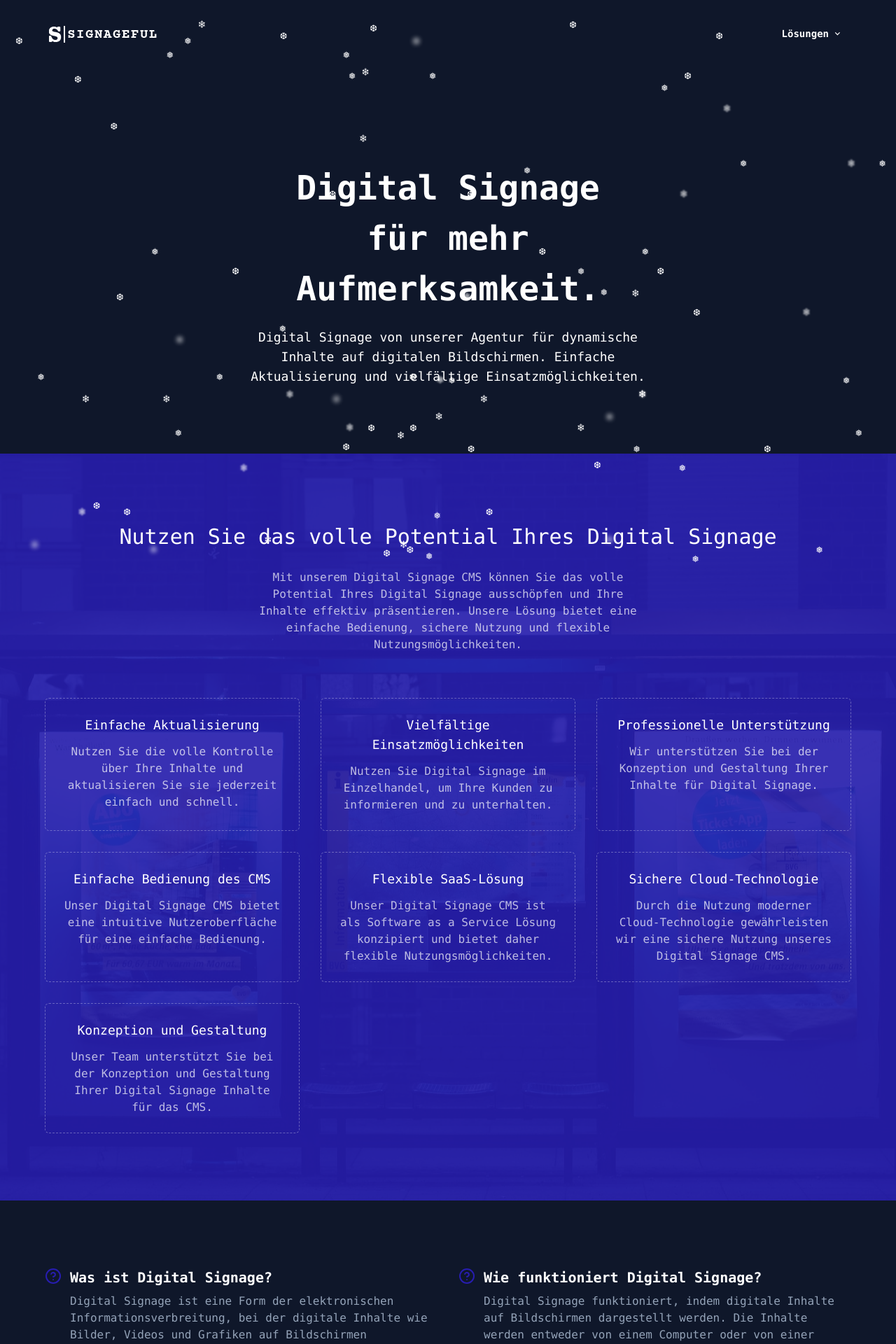
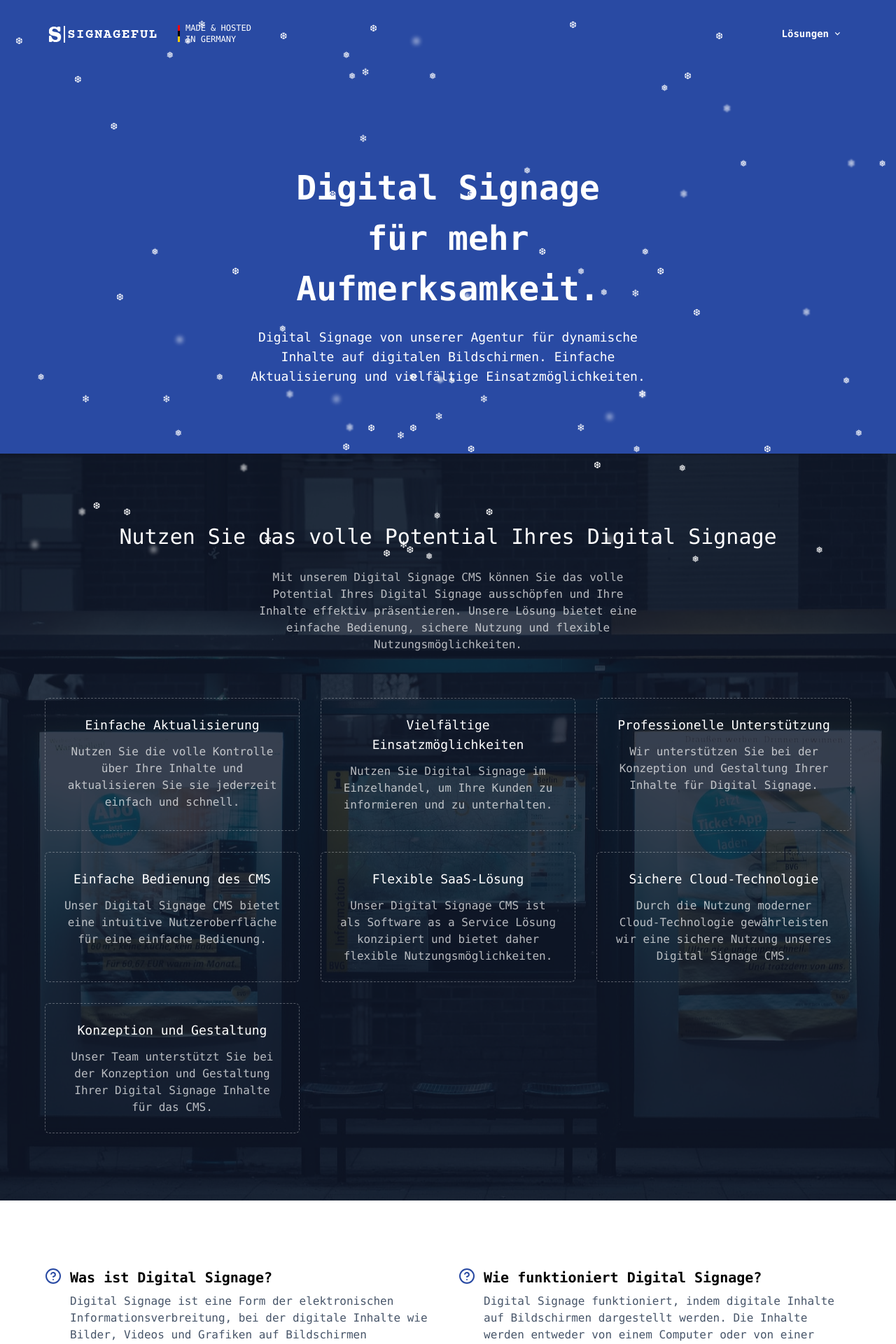
Before and after one commit to signageful/web-svelte, a SvelteKit app: page / in a window 1280 px wide. Shown: the top 1920 px of the page at 70% size. Built offline with nearby package versions, Linux system fonts and the light colour scheme.

Commit message:
feat: adjust color changes

```diff
--- a/src/components/Menu.svelte
+++ b/src/components/Menu.svelte
@@ -33,11 +33,25 @@ import type { MenuItem } from './menu.types';
     }
 </script>
 <svelte:window on:scroll={handleScroll} />
-<nav bind:this={navRef}  id="top-nav" class="print:hidden w-full px-4 z-50 at-top">
+<nav bind:this={navRef}  id="top-nav" class="print:hidden w-full px-4 z-50 at-top bg-primary-600">
     <div class="max-w-6xl 2xl:max-w-8xl flex items-center justify-between mx-auto print:hidden relative">
-        <a id="logo" class="logo" href="/">
-            <Logo />
-        </a>
+        <div class="flex flex-row">
+            <a id="logo" class="logo" href="/">
+                <Logo />
+            </a>
+            <div class="ml-1 flex flex-row items-center">
+                <div class="h-[24px] w-[3px]">
+                    <span class="bg-[#FF0000] h-1/3 w-full block" />
+                    <span class="bg-black  h-1/3 w-full block" />
+                    <span class="bg-[#FFCC00]  h-1/3 w-full block" />
+                </div>
+                <span class="uppercase text-xs ml-2">
+                    made & hosted
+                    <br />
+                    in germany
+                </span>
+            </div>
+        </div>
         <div class="md:flex links px-4 md:px-0 pb-8 md:pb-0 print:hidden h-full">
             <ul class="list-none font-mono text-blue-darkest font-bold text-sm flex md:items-center space-y-2 md:space-y-0">
                 {#each items as item}
--- a/src/components/heroes/Benefits.svelte
+++ b/src/components/heroes/Benefits.svelte
@@ -11,7 +11,7 @@
     class="relative md:py-24 py-16 bg-center bg-no-repeat"
     style="background-image: url({bgImage})"
 >
-    <div class="absolute inset-0 bg-primary-600/90" />
+    <div class="absolute inset-0 bg-slate-900/80 " />
     <div class="max-w-6xl mx-auto relative">
         <div class="grid grid-cols-1 pb-8 text-center justify-center items-center">
             <h3 class="mb-6 md:text-3xl text-2xl md:leading-normal leading-normal font-medium text-white">{title}</h3>
--- a/src/components/heroes/HeroOne.svelte
+++ b/src/components/heroes/HeroOne.svelte
@@ -1,4 +1,4 @@
-<section class="relative table w-full md:py-24 py-16">
+<section class="relative table w-full md:py-24 py-16 bg-primary-600">
     <div class="max-w-6xl mx-auto">
         <div class="grid grid-cols-1 mt-10 text-center">
             <h1 class="font-bold lg:leading-normal leading-normal text-4xl lg:text-5xl text-white  mb-5">
--- a/src/components/heroes/Pager.svelte
+++ b/src/components/heroes/Pager.svelte
@@ -3,7 +3,7 @@
     export let description: string | null | undefined = null;
 </script>
 
-<section class="relative table w-full py-32 lg:py-40 bg-gray-50 dark:bg-slate-800">
+<section class="relative table w-full py-32 lg:py-40 bg-primary-600 text-white">
     <div class="max-w-6xl mx-auto relative">
         <div class="grid grid-cols-1 text-center mt-10">
             <h3 class="text-3xl leading-normal font-semibold">
@@ -17,10 +17,3 @@
         </div>
     </div>
 </section>
-<div class="relative">
-    <div class="shape absolute right-0 sm:-bottom-px -bottom-[2px] left-0 overflow-hidden z-1 text-white dark:text-slate-900">
-        <svg class="w-full h-auto" viewBox="0 0 2880 48" fill="none" xmlns="http://www.w3.org/2000/svg">
-            <path d="M0 48H1437.5H2880V0H2160C1442.5 52 720 0 720 0H0V48Z" fill="currentColor"></path>
-        </svg>
-    </div>
-</div>
--- a/src/components/heroes/Questionaire.svelte
+++ b/src/components/heroes/Questionaire.svelte
@@ -5,17 +5,17 @@
     export let questions: QA[] = []
 </script>
 
-<section class="relative md:py-24 py-16">
+<section class="relative md:py-24 py-16 bg-white">
     <div class="max-w-6xl mx-auto relative">
         <div class="grid md:grid-cols-2 grid-cols-1 gap-[30px]">
             {#each questions as  question}
                 <div class="flex">
                     <svg xmlns="http://www.w3.org/2000/svg" width="24" height="24" viewBox="0 0 24 24" fill="none" stroke="currentColor" stroke-width="2" stroke-linecap="round" stroke-linejoin="round" class="text-primary-600 mr-3"><circle cx="12" cy="12" r="10"></circle><path d="M9.09 9a3 3 0 0 1 5.83 1c0 2-3 3-3 3"></path><line x1="12" y1="17" x2="12.01" y2="17"></line></svg>
                     <div class="flex-1">
-                        <h5 class="mb-2 text-xl font-semibold">
+                        <h5 class="mb-2 text-xl font-semibold text-black">
                             {question.question}
                         </h5>
-                        <p class="text-slate-400">
+                        <p class="text-slate-600">
                             {question.answer}
                         </p>
                     </div>
--- a/src/routes/+page.svelte
+++ b/src/routes/+page.svelte
@@ -13,7 +13,6 @@
 
     <style>
         #top-nav.at-top {
-            background: transparent!important;
             border: none!important;
         }
         @media (min-width: 768px) {
--- a/src/routes/solutions/doctor/+page.svelte
+++ b/src/routes/solutions/doctor/+page.svelte
@@ -10,10 +10,10 @@
 </svelte:head>
 <Pager title="Effiziente Kommunikation in Arztpraxen" description="Digitale Anzeigesysteme verbessern die Kommunikation in Arztpraxen. Sie eignen sich für die Anzeige von Wartezeiten, Sonderaktionen und wichtigen Hinweisen und tragen zur Optimierung des Ablaufs und zur Steigerung der Patientenzufriedenheit bei." />
 
-<div class="relative md:py-24 py-16">
+<div class="relative md:py-24 py-16 bg-white">
     <div class="max-w-2xl mx-auto relative w-full">
         <div class="md:flex">
-            <div class="p-6 bg-white dark:bg-slate-900 dark:text-white shadow dark:shadow-gray-800 rounded-md prose dark:prose-invert w-full">
+            <div class="p-6 bg-white  shadow  rounded-md prose w-full">
                 <p>
               Digital Infodisplays in Arztpraxen bieten eine effektive
               Möglichkeit, wichtige Informationen an Patienten und Mitarbeiter
--- a/tailwind.config.cjs
+++ b/tailwind.config.cjs
@@ -8,16 +8,16 @@ module.exports = {
     extend: {
         colors: {
             primary: {
-                "50": "#EAE9FB",
-                "100": "#C5C2F5",
-                "200": "#A09AEE",
-                "300": "#7B73E8",
-                "400": "#564CE1",
-                "500": "#3124DB",
-                "600": "#271DAF",
-                "700": "#1D1683",
-                "800": "#140F57",
-                "900": "#0A072C",
+                "50": "#EBEFFA",
+                "100": "#C6D1F1",
+                "200": "#A1B4E7",
+                "300": "#7D97DE",
+                "400": "#587AD5",
+                "500": "#335CCC",
+                "600": "#294AA3",
+                "700": "#1F377A",
+                "800": "#142552",
+                "900": "#0A1229"
             },
             dark: "#192132",
             body: colors.slate[900],
```
